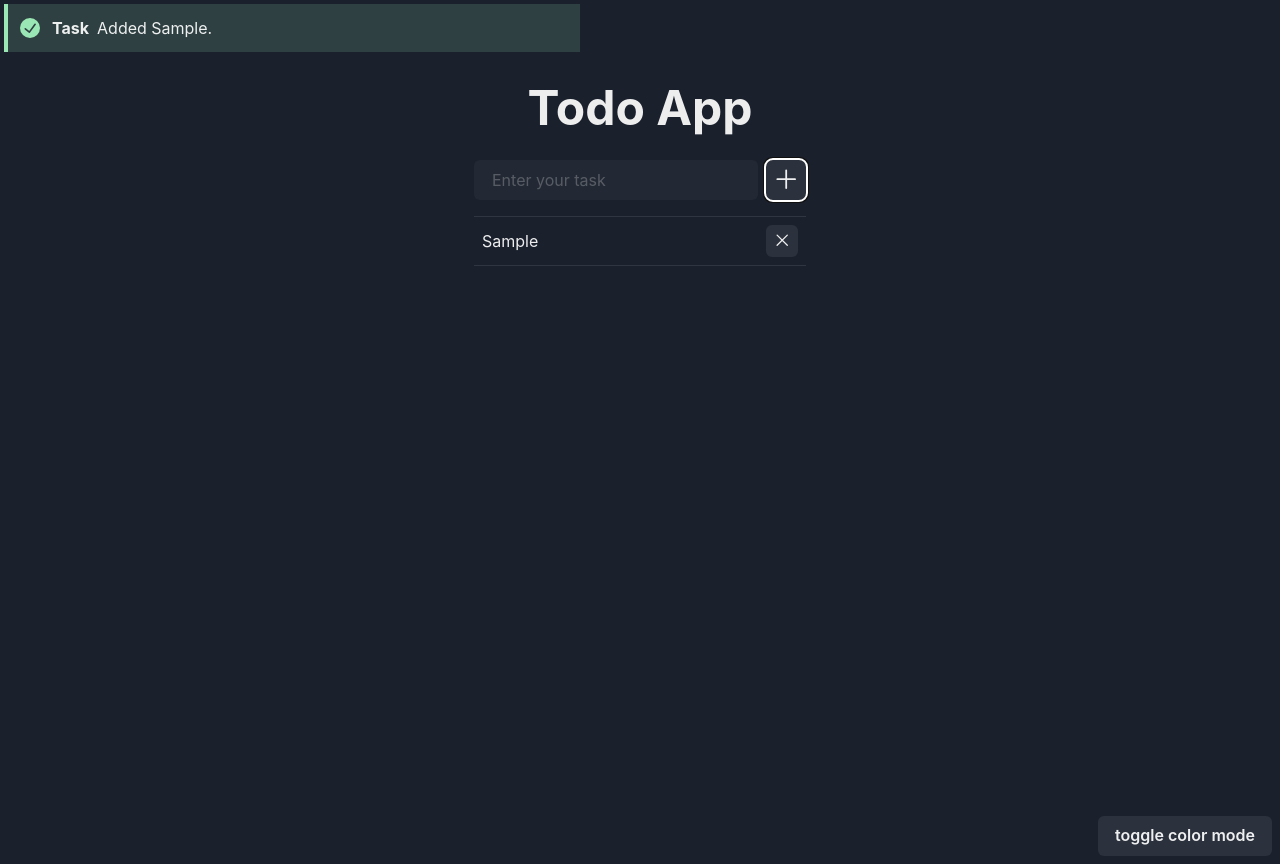
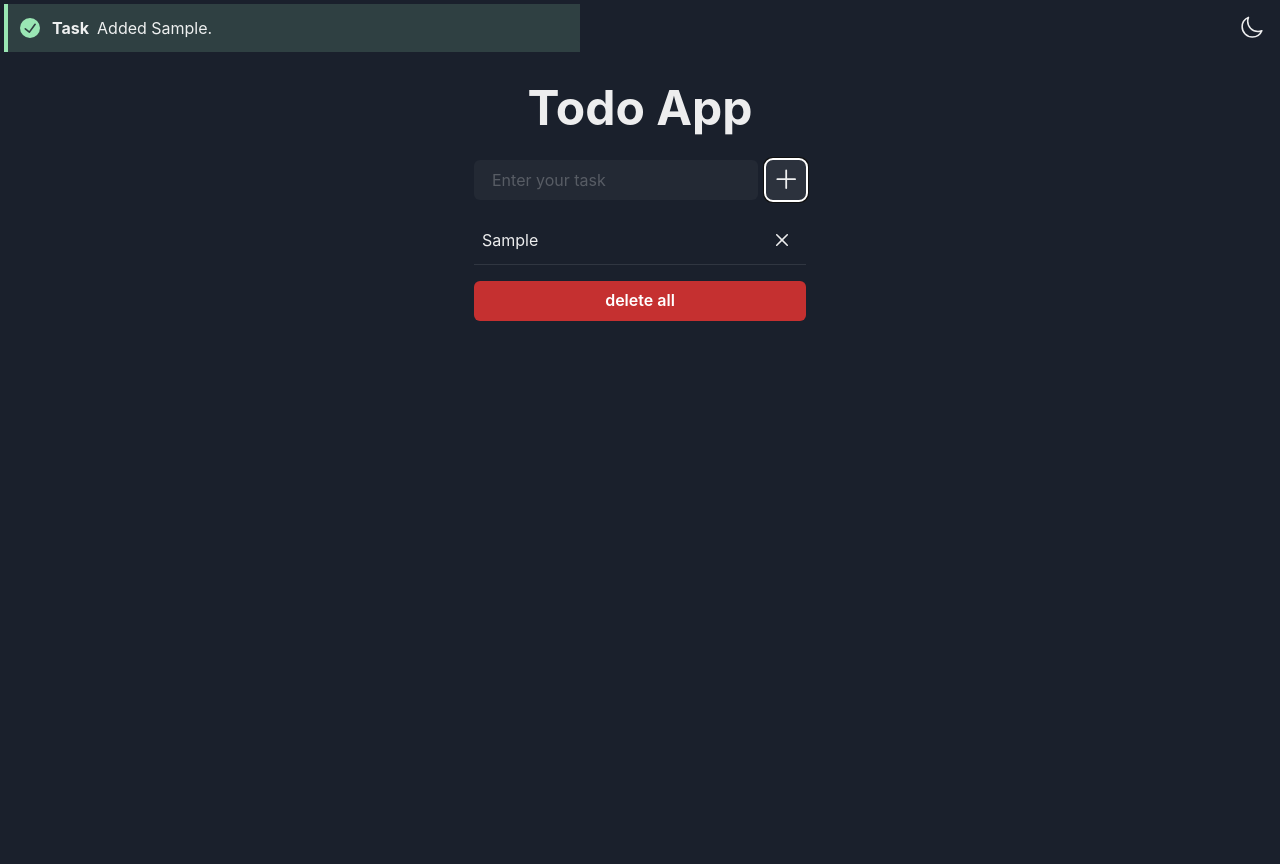
Before and after one commit to nader2356/react-typescript-todo, a React (Vite) app: page / in a window 1280 px wide. Both pictures are taken after typing "Sample" into the empty fields and a click on the button 786 px from the left and 179 px from the top of the page. Built offline with nearby package versions, Linux system fonts and the light colour scheme.

Commit message:
ajouter tous bouton supprimer

```diff
--- a/src/App.tsx
+++ b/src/App.tsx
@@ -1,8 +1,11 @@
-import { useState } from 'react'
-import reactLogo from './assets/react.svg'
-import viteLogo from '/vite.svg'
-import { Button, useColorMode } from "@chakra-ui/react";
+
+import { useColorMode } from "@chakra-ui/react";
 import './App.css'
+import { IconButton} from "@chakra-ui/react";
+
+
+
+import { SunIcon, MoonIcon } from "@heroicons/react/24/outline";
 import Main from "./components/Main";
 
 const App: React.FC = () => {
@@ -11,14 +14,17 @@ const App: React.FC = () => {
   return (
     <>
       <Main />
-      <Button
+      <IconButton
+        aria-label="toggle colormode"
+        icon={colorMode === "light" ? <SunIcon /> : <MoonIcon />}
         position="absolute"
-        bottom=".5rem"
+
+        top=".5rem"
         right=".5rem"
+        p=".4rem"
         onClick={toggleColorMode}
-      >
-        toggle color mode
-      </Button>
+        variant="ghost"
+        />
     </>
   );
 }
--- a/src/components/Main.tsx
+++ b/src/components/Main.tsx
@@ -14,12 +14,14 @@ import {
   AlertIcon,
   AlertTitle,
   AlertDescription,
+  CloseButton,
+  Button,
 } from "@chakra-ui/react";
 
 import { useAlert } from "../hooks/useAlert";
 
 import { PlusIcon } from "@heroicons/react/24/outline";
-import { XMarkIcon } from "@heroicons/react/24/outline";
+
 
 const Main: React.FC = () => {
   const [todoList, setTodoList] = useState<string[]>([]);
@@ -29,6 +31,11 @@ const Main: React.FC = () => {
     state: { isVisible, title, description, status },
     notifie,
   } = useAlert();
+
+  const removeAll = () => {
+    setTodoList([]);
+    notifie("Task", `Removed All Tasks.`, "success");
+  };
 
   const handleSubmit = (e: React.FormEvent<HTMLFormElement>) => {
     e.preventDefault();
@@ -73,24 +80,26 @@ const Main: React.FC = () => {
         </form>
         {todoList.length > 0 && (
           <Stack direction="column" spacing="1rem" paddingBlock="1rem">
-            {todoList.reverse().map((item, i) => (
+               {todoList.map((item, i) => (
               <Box key={i}>
-                {i === 0 && <Divider />}
+
                 <Flex justify="space-between" align="center" p=".5rem">
                   <Text>{item}</Text>
                   <HStack>
-                    <IconButton
-                      aria-label="remove task"
-                      icon={<XMarkIcon />}
-                      p=".3rem"
-                      size="sm"
-                      onClick={() => handleRemove(i)}
-                    />
+                  <CloseButton onClick={() => handleRemove(i)} />
                   </HStack>
                 </Flex>
                 <Divider />
               </Box>
             ))}
+             <Button
+              bg="red.600"
+              color="white"
+              _hover={{ background: "red.700" }}
+              onClick={removeAll}
+            >
+              delete all
+            </Button>
           </Stack>
         )}
       </Flex>
```
